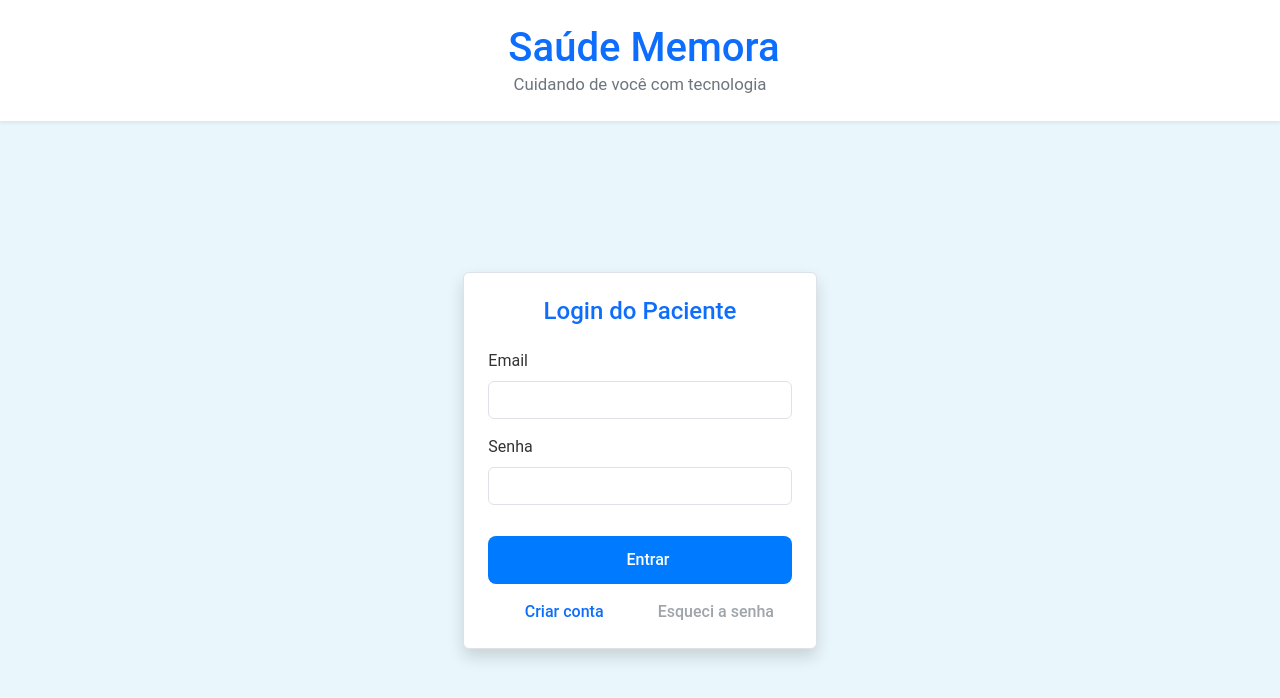
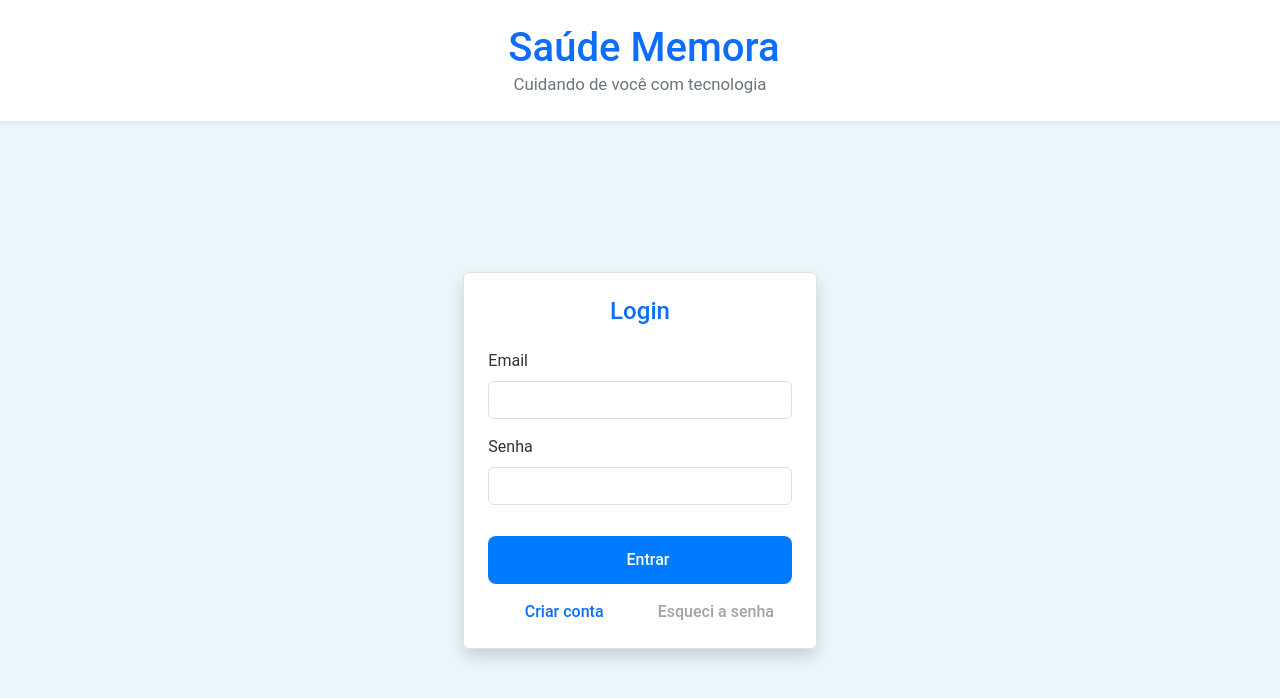
Before and after one commit to MatheusRafaDev/SaudeMemora, a React (Create React App) app in the folder saudememora-react/: page /login in a window 1280 px wide. Shown: the top 698 px of the page. Built offline with nearby package versions, Linux system fonts and the light colour scheme; no server answers.

Commit message:
Update Login.jsx

```diff
--- a/saudememora-react/src/pages/Login.jsx
+++ b/saudememora-react/src/pages/Login.jsx
@@ -53,7 +53,7 @@ export default function Login() {
           <div className="row justify-content-center">
             <div className="col-12 col-sm-10 col-md-8 col-lg-5 col-xl-4">
               <div className="p-4 rounded shadow border bg-white">
-                <h4 className="text-center mb-4 text-primary">Login do Paciente</h4>
+                <h4 className="text-center mb-4 text-primary">Login</h4>
                 <form onSubmit={handleLogin}>
                   <div className="mb-3">
                     <label className="form-label" htmlFor="email">
```
